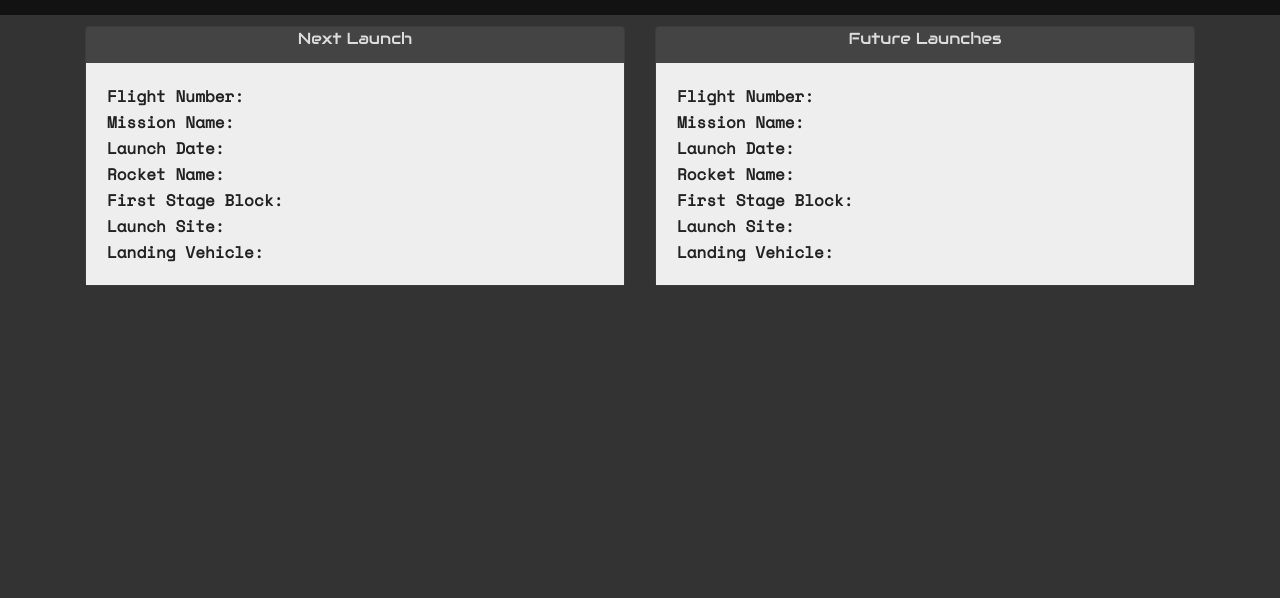
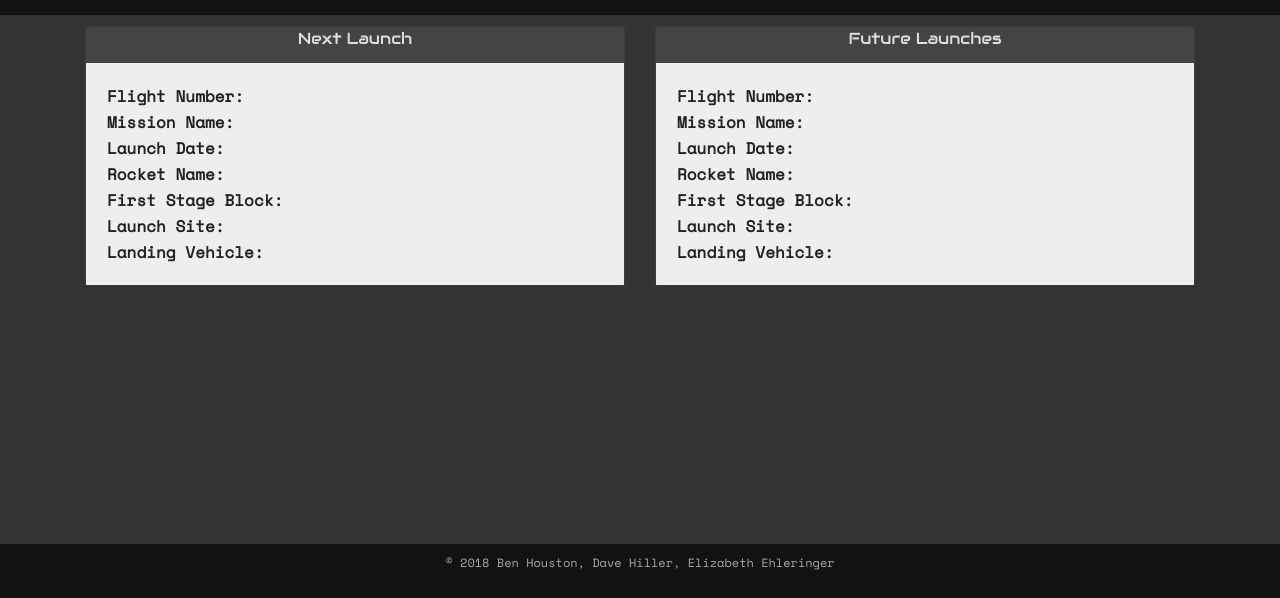
Before and after one commit to ST3AMMACH1N3/gray-project-one, a plain HTML site: page index.html in a window 1280 px wide. Shown: the part 202-800 px from the top of the page. Drawn offline with nearby package versions, Linux system fonts and the light colour scheme; a web font is replaced by a local one.

Commit message:
Added footer to index.html and changed style.css

```diff
--- a/assets/css/style.css
+++ b/assets/css/style.css
@@ -11,18 +11,25 @@ body {
     padding: 10px;
 }
 
-footer {
-    background:#000000;
+.main {
+    margin-bottom: 100px;
+}
+
+
+
+.footer {
+    background:#121212;
     color: #aaaaaa;
     position: fixed;
     bottom:0px;
     border-top:solid 1px #333333;
-    margin: 0 auto;
-    padding: 40px 0px 0px;
+    margin: 40 0px auto;
+    padding: 10px;
     z-index: 3;
-    font-size: 8px;
-    text-align:0px;
+    font-size: 12px;
+    text-align: center;
 }
+
 
 
 h1, h2, .card-title {
--- a/index.html
+++ b/index.html
@@ -29,6 +29,7 @@
     </div>
 
     <div class="container">
+        <div class="main">
         <!-- Live Launch Video-->
         <div class="row">
             <div class="col-12">
@@ -124,8 +125,16 @@
             </div>
 
         <!--End Optional-->
+        </div> <!--end of Main Div-->
+    </div><!-- end of container div-->
+ <div class="footer container-fluid">
+        <div class="row">
+            <div class="col-12">
+                <p>&copy; 2018 Ben Houston, Dave Hiller, Elizabeth Ehleringer</p>
+            </div>
+        </div>
+</div>
 
-    </div>
 
 
 
```
